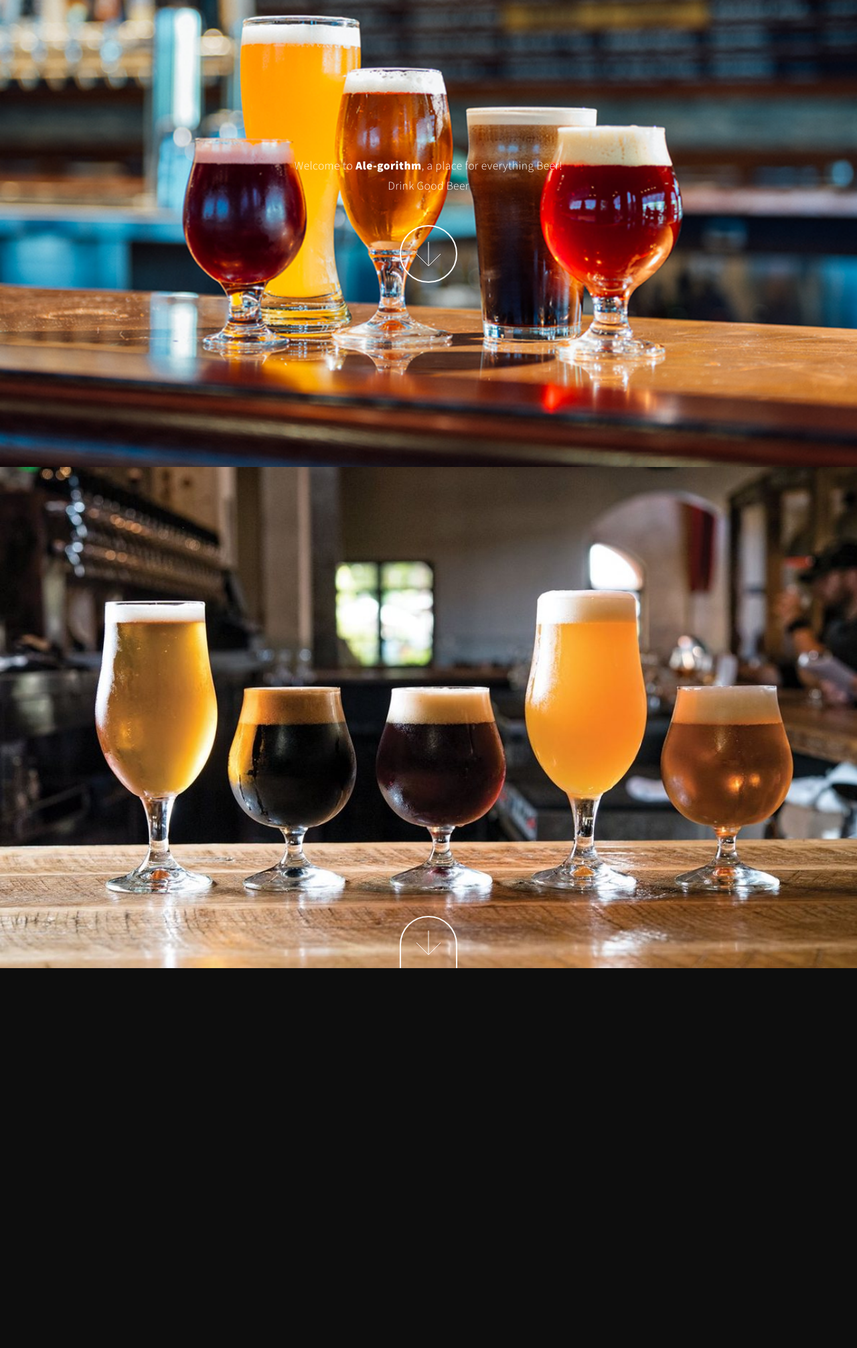
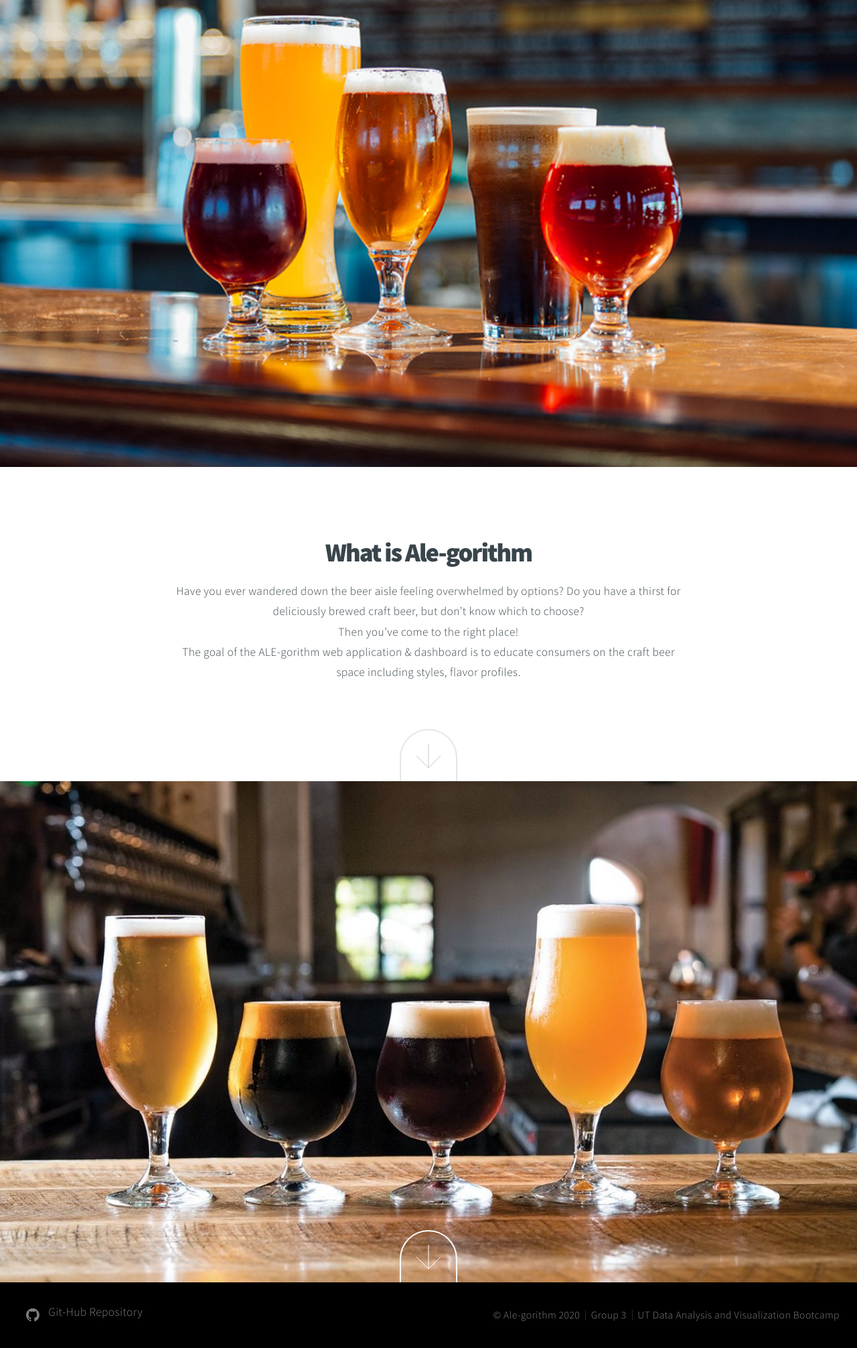
Before and after one commit to sheetalbongale/ALE-gorithm, a Flask app: page / in a window 1280 px wide. Shown: the part 103-2115 px from the top of the page at 67% size. Before the commit the page ends 1548 px from the top, so only its background shows below. Run offline with Flask 2, Linux system fonts and the light colour scheme; some libraries are stand-ins or nearby versions.

Commit message:
Add footer

```diff
--- a/static/css/main.css
+++ b/static/css/main.css
@@ -2175,8 +2175,8 @@ input, select, textarea {
 		margin: 0;
 		line-height: 1em;
 		padding: 1.5em;
-		background: #39454b;
-		color: rgba(185, 186, 187, 0.5);
+		background: #000000;
+		color: rgba(255, 255, 255, 0.5);
 		overflow: hidden;
 	}
 
@@ -2251,7 +2251,7 @@ input, select, textarea {
 
 /* One */
 
-	#one {
+	#recommender {
 		background: url("../img/hero2.jpg") no-repeat center top;
 		background-size: cover;
 		background-attachment: fixed, fixed;
@@ -2260,9 +2260,9 @@ input, select, textarea {
 
 /* Two */
 
-	#two {
-		background: url("images/overlay1.png"), url("../../images/two.jpg");
-		background-size: 256px 256px, cover;
+	#dashboard {
+		background: url("images/hero3.png");
+		background-size: cover;
 		background-attachment: fixed, fixed;
 		background-position: top left, center center;
 	}
--- a/templates/index.html
+++ b/templates/index.html
@@ -31,9 +31,9 @@
         <h1><a href="index.html"><img src="../static/img/logo.png" style="width: 15%;"></h1>
         <nav>
             <ul>
-                <li><a href="#intro"><i class="fa fa-beer" aria-hidden="true"></i> Beer Recommender</a></li>
-                <li><a href="#one"><i class="fa fa-th"></i> Beer Dashboard</a></li>
-                <li><a href="#two"><i class="fa fa-search" aria-hidden="true"></i> Find Breweries</a></li>
+                <li><a href="#recommender"><i class="fa fa-beer" aria-hidden="true"></i> Beer Recommender</a></li>
+                <li><a href="#dashboard"><i class="fa fa-th"></i> Beer Dashboard</a></li>
+                <li><a href="#breweries"><i class="fa fa-search" aria-hidden="true"></i> Find Breweries</a></li>
                 <li><a href="#about"><i class="fa fa-user"></i> About Us</a></li>
             </ul>
         </nav>
@@ -47,23 +47,47 @@
             Drink Good Beer</p>
             </header>
             <footer>
-                <a href="#one" class="button style2 down">More</a>
+                <a href="#what" class="button style2 down">More</a>
             </footer>
         </div>
     </section>
 
-    <!-- One -->
-			<section id="one" class="main style2 right dark fullscreen">
+    <section id="work" class="main style3 primary">
+        <div class="content">
+            <header>
+                <h2>What is Ale-gorithm</h2>
+                <p>Have you ever wandered down the beer aisle feeling overwhelmed by options?  Do you have a thirst for deliciously brewed craft beer, but don’t know which to choose? <br> Then you’ve come to the right place!
+                    <br>The goal of the ALE-gorithm web application & dashboard is to educate consumers on the craft beer space including styles, flavor profiles.</p>
+            </header>
+        </div>
+        <a href="#recommender" class="button style2 down anchored">Next</a>
+    </section>
+
+    <!-- First Page -One-->
+			<section id="recommender" class="main style2 right dark fullscreen">
 				<div class="content box style2">
 					<header>
-						<h2>What is Ale-gorithm?</h2>
+						<h2>Beer Recommender</h2>
 					</header>
 					<p>Have you ever wandered down the beer aisle feeling overwhelmed by options?  Do you have a thirst for deliciously brewed craft beer, but don’t know which to choose? <br> Then you’ve come to the right place!
                     <br>The goal of the ALE-gorithm web application & dashboard is to educate consumers on the craft beer space including styles, flavor profiles.</p>
 				</div>
-				<a href="#two" class="button style2 down anchored">Next</a>
+				<a href="#dashboard" class="button style2 down anchored"></a>
 			</section>
 
+    <!-- Footer -->
+        <footer id="footer">
+
+            <!-- Icons -->
+                <ul class="icons">
+
+                    <li><a href="#" class="fa fa-lg fa-github"></a></li><li>Git-Hub Repository</li>
+                </ul>
+                <ul class="menu">
+                    <li>&copy; Ale-gorithm 2020</li><li>Group 3</li><li>UT Data Analysis and Visualization Bootcamp</a></li>
+                </ul>
+
+        </footer>
 
 <!-- Scripts -->
 <!-- JavaScript Libraries -->
```
